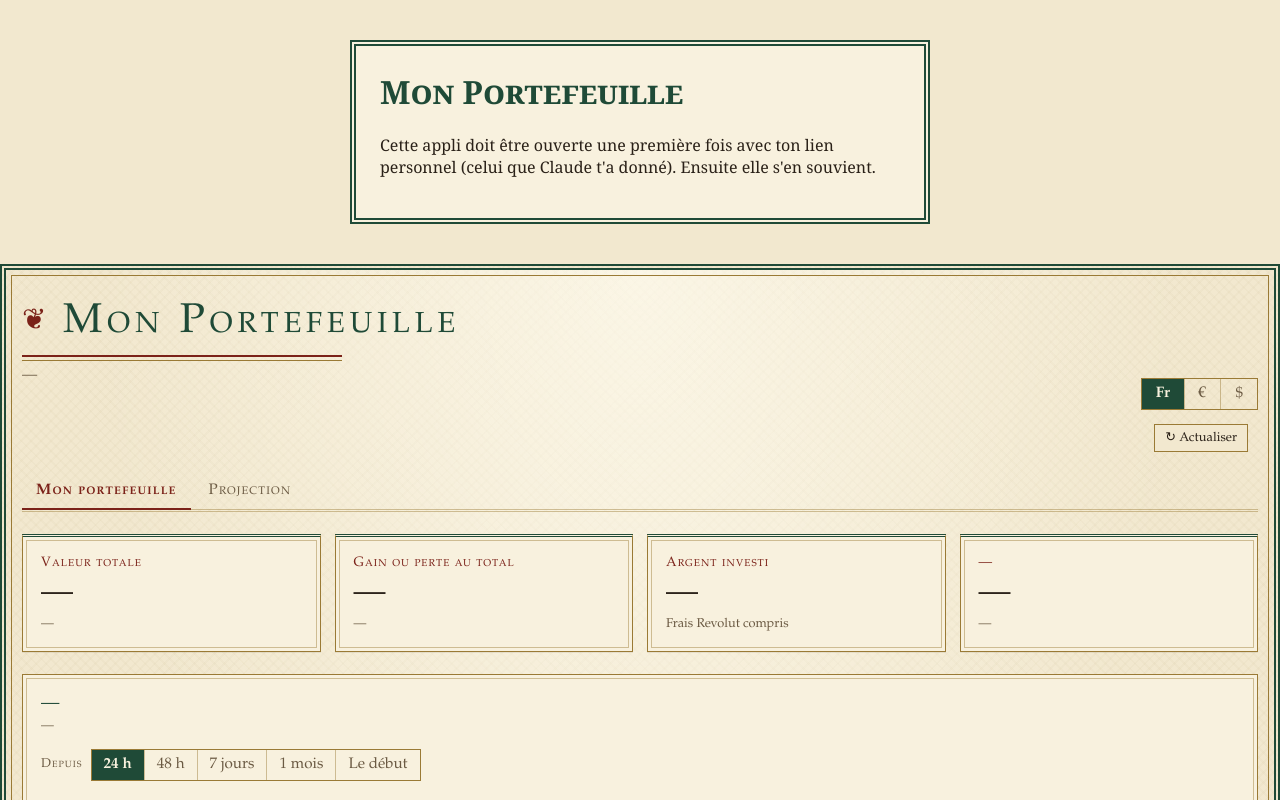
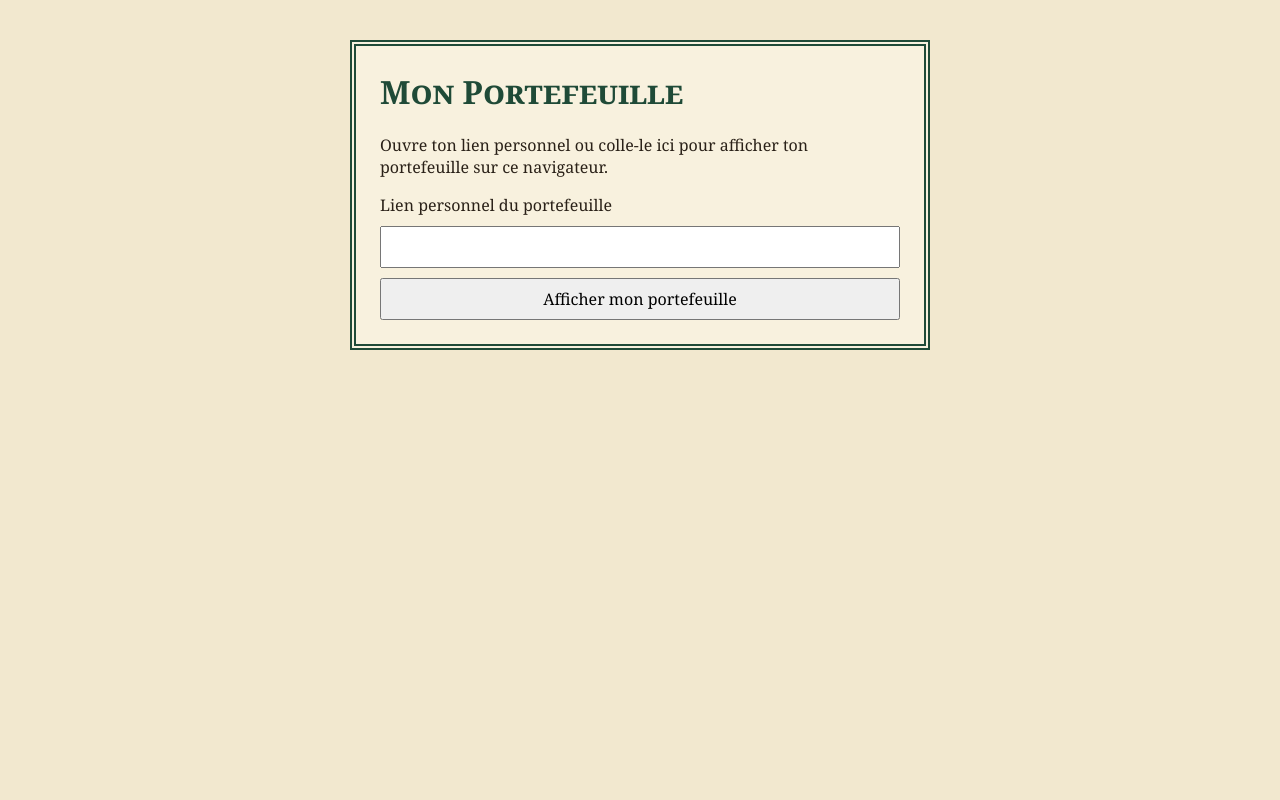
Before and after one commit to osiris-makongo/mon-portefeuille, a plain HTML site: page index.html in a window 1280 px wide. Shown: the top 800 px of the page. Drawn offline with nearby package versions, Linux system fonts and the light colour scheme.

Commit message:
Afficher la configuration du portefeuille sur les nouveaux navigateurs

```diff
--- a/index.html
+++ b/index.html
@@ -29,6 +29,8 @@ body { padding-top: env(safe-area-inset-top, 0px); padding-bottom: env(safe-area
 .dash-select { font: inherit; font-size: 0.95rem; padding: 6px 28px 6px 10px; border: 1px solid #9a7a35; border-radius: 0; background-color: #f2e8cf; color: #2a2118; }
 .pf-app-bar { display: flex; align-items: center; gap: 10px; flex-wrap: wrap; width: 100%; justify-content: flex-end; }
 #pf-setup { max-width: 520px; margin: 40px auto; padding: 24px; font-family: Georgia, serif; color: #2a2118; background: #f8f1de; border: 6px double #1f4a37; }
+#pf-setup form { display: grid; gap: 10px; }
+#pf-setup input, #pf-setup button { font: inherit; padding: 8px; }
 </style>
 <script>
 /* Petit moteur qui remplace celui de Claude : lit les onglets publiés du tableau Google et redessine la page */
@@ -71,17 +73,44 @@ body { padding-top: env(safe-area-inset-top, 0px); padding-bottom: env(safe-area
     setParams(o) { Object.assign(params, o); try { localStorage.setItem('pf-params', JSON.stringify(params)); } catch (e) {} computeCalcs(); runAll(); },
     resetParams() {}, setLink() { setTimeout(runAll, 0); }, refresh() { load(); }
   };
+  let publicationKey;
+  function saveKey(key) {
+    publicationKey = key;
+    try { localStorage.setItem('pf-pub', key); } catch (e) {}
+  }
   const getKey = () => {
-    const m = location.hash.match(/k=([A-Za-z0-9_-]{20,})/);
-    if (m) { try { localStorage.setItem('pf-pub', m[1]); } catch (e) {} history.replaceState(null, '', location.pathname); return m[1]; }
+    const match = location.hash.match(/k=([A-Za-z0-9_-]{20,})/);
+    if (match) {
+      saveKey(match[1]);
+      history.replaceState(null, '', location.pathname + location.search);
+    }
+    if (publicationKey) return publicationKey;
     try { return localStorage.getItem('pf-pub'); } catch (e) { return null; }
   };
+  document.addEventListener('DOMContentLoaded', () => {
+    const form = document.getElementById('pf-setup-form');
+    const input = document.getElementById('pf-setup-link');
+    form.addEventListener('submit', (event) => {
+      event.preventDefault();
+      const match = input.value.trim().match(/#k=([A-Za-z0-9_-]{20,})(?:&|$)/);
+      if (!match) {
+        input.setCustomValidity('Colle le lien personnel complet de ton portefeuille.');
+        input.reportValidity();
+        return;
+      }
+      saveKey(match[1]);
+      form.reset();
+      load();
+    });
+    input.addEventListener('input', () => input.setCustomValidity(''));
+  });
   let loading = false;
   async function load() {
     const key = getKey();
     const setup = document.getElementById('pf-setup');
-    if (!key) { if (setup) setup.hidden = false; return; }
-    if (setup) setup.hidden = true;
+    setup.hidden = Boolean(key);
+    document.getElementById('dash-root').hidden = !key;
+    if (!key) return;
     if (loading) return; loading = true;
     const maj = document.getElementById('pf-maj'); if (maj) maj.textContent = 'Mise à jour…';
     await Promise.all(Object.entries(GIDS).map(async ([id, gid]) => {
@@ -109,9 +138,14 @@ body { padding-top: env(safe-area-inset-top, 0px); padding-bottom: env(safe-area
 <body>
 <div id="pf-setup" hidden>
   <h1 style="font-variant: small-caps; color: #1f4a37; margin-top: 0">Mon Portefeuille</h1>
-  <p>Cette appli doit être ouverte une première fois avec ton lien personnel (celui que Claude t'a donné). Ensuite elle s'en souvient.</p>
+  <p>Ouvre ton lien personnel ou colle-le ici pour afficher ton portefeuille sur ce navigateur.</p>
+  <form id="pf-setup-form">
+    <label for="pf-setup-link">Lien personnel du portefeuille</label>
+    <input id="pf-setup-link" type="text" autocomplete="off" autocapitalize="off" spellcheck="false" required>
+    <button type="submit">Afficher mon portefeuille</button>
+  </form>
 </div>
-<div id="dash-root">
+<div id="dash-root" hidden>
 <style>
 /* Thème « John D. Rockefeller » : certificat d'action Standard Oil des années 1880, papier crème, encre, vert billet, sang-de-bœuf, laiton */
 #dash-root { --dash-gutter: 0; }
```
